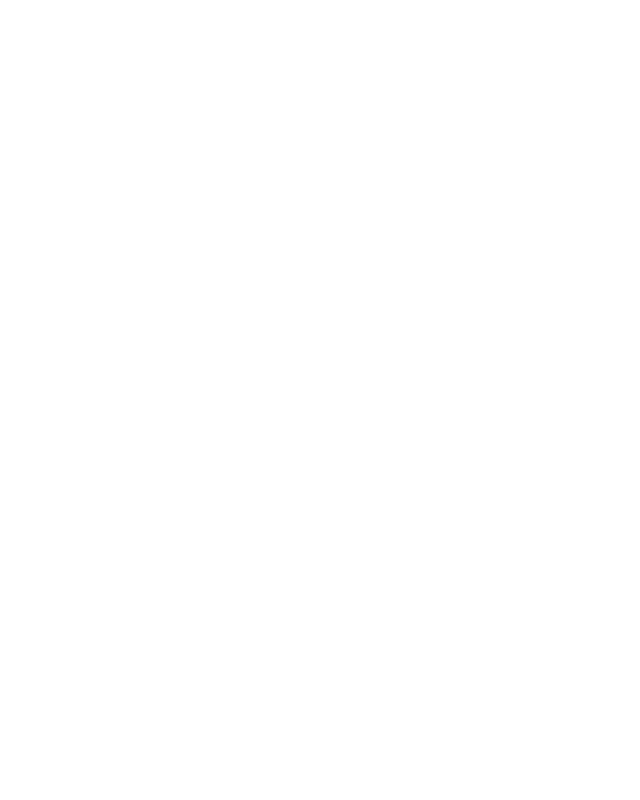
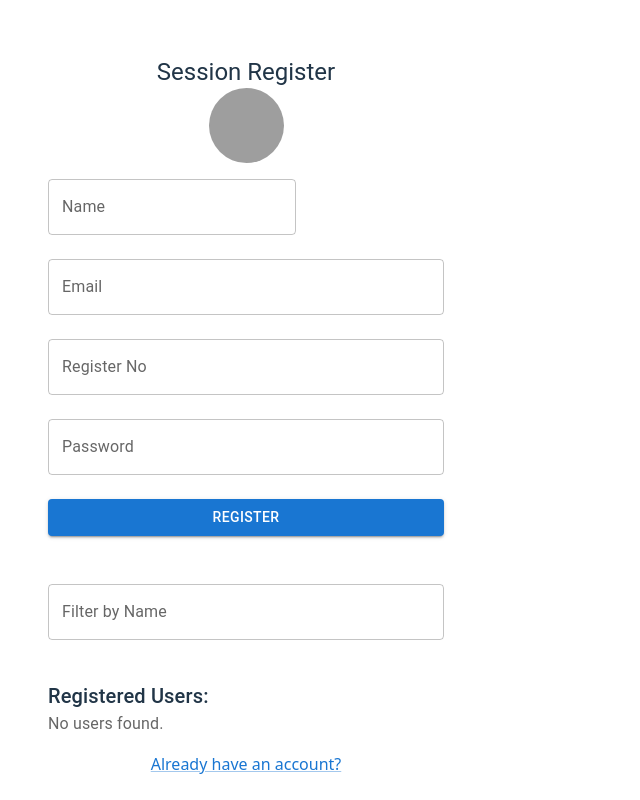
Before and after one commit to Akashp321/frontend, a React (Vite) app: page /session in a window 1280 px wide. Before the commit this address had no page. Shown: the whole page, without its empty margins (0-640 px from the left). Built offline with nearby package versions, Linux system fonts and the light colour scheme; grey boxes are pictures that could not be loaded.

Commit message:
completed filters values in session storage and server response data tables
- Maintain the filters values in session storage
- Use server response data tables to manage products

```diff
--- a/package.json
+++ b/package.json
@@ -18,11 +18,15 @@
     "@mui/material": "^7.3.1",
     "@mui/styled-engine-sc": "^7.3.1",
     "@mui/x-data-grid": "^8.9.2",
+    "@reduxjs/toolkit": "^2.8.2",
     "axios": "^1.11.0",
+    "body-parser": "^2.2.0",
+    "cors": "^2.8.5",
     "express": "^5.1.0",
     "http-proxy-middleware": "^3.0.5",
     "react": "^19.1.1",
     "react-dom": "^19.1.1",
+    "react-redux": "^9.2.0",
     "react-router-dom": "^7.7.1",
     "styled-components": "^6.1.19"
   },
--- a/src/App.jsx
+++ b/src/App.jsx
@@ -1,18 +1,20 @@
 import React from 'react';
 import { BrowserRouter as Router, Routes, Route } from 'react-router-dom';
+import {  Container } from '@mui/material';
 import LoginForm from './components/LoginForm';
 import RegisterForm from './components/RegisterForm';
-import { Typography, Container } from '@mui/material';
-
+import SessionStorage from './components/session/SessionStorage';
 function App() {
   return (
       <Router>
+        <Container maxWidth="md" sx={{ mt: 4 }}>
           <Routes>
-        <Route path="/" element={<LoginForm/>}/>
+            <Route path="/" element={<LoginForm />} />
             <Route path="/login" element={<LoginForm />} />
             <Route path="/register" element={<RegisterForm />} />
-        <Route path="/dashboard" element={<Typography variant="h5" mt={4}>Protected Page - Dashboard</Typography>} />
+            <Route path="/session" element={<SessionStorage />} />
           </Routes>
+        </Container>
       </Router>
   );
 }
--- a/src/components/LoginForm.jsx
+++ b/src/components/LoginForm.jsx
@@ -1,8 +1,6 @@
 import React, { useState } from 'react';
-import { Container, Box, TextField, Button, Typography } from '@mui/material';
+import { Container, Box, TextField, Button, Typography, Avatar, Link } from '@mui/material';
 import { login } from '../services/authService';
-import Avatar from '@mui/material/Avatar';
-import Link from '@mui/material/Link';
 
 const LoginForm = () => {
   const [form, setForm] = useState({ email: '', password: '' });
@@ -15,29 +13,27 @@
     try {
       await login(form);
       window.location.href = '/dashboard';
-    } catch {
-      setError('Invalid login credentials');
+    } catch (err) {
+      setError('Invalid email or password.',err.message);
     }
-    console.log(form);
-
   };
 
-
   return (
-       <Container maxWidth="xl" sx={{backgroundImage:`url(${''})`}}>
-      <Box mt={8} ml={10}  >
-        <Typography variant="h5">Login</Typography>
+    <Container maxWidth="xs">
+      <Box mt={8}>
+        <Typography variant="h5" align="center">Login</Typography>
         <form onSubmit={handleSubmit}>
-          <Avatar alt='profile' src='https://cdn.vectorstock.com/i/1000v/51/05/male-profile-avatar-with-brown-hair-vector-12055105.jpg' sx={{width:75,height:75,marginLeft:30}}></Avatar>
-           <Typography variant="p">Email</Typography><TextField fullWidth margin="normal" label="Email" name="email" onChange={handleChange} />
-            <Typography variant="p">Password</Typography><TextField fullWidth margin="normal" label="Password" type="password" name="password" onChange={handleChange} />
-          {error && <Typography color="error">{error}</Typography>}
-          <Button fullWidth type="submit" variant="contained">Login</Button>
+          <Avatar src="https://cdn.vectorstock.com/i/1000v/51/05/male-profile-avatar-with-brown-hair-vector-12055105.jpg" sx={{ width: 75, height: 75, margin: 'auto' }} />
+          <TextField fullWidth margin="normal" label="Email" name="email" onChange={handleChange} value={form.email} />
+          <TextField fullWidth margin="normal" label="Password" type="password" name="password" onChange={handleChange} value={form.password} />
+          {error && <Typography color="error" align="center">{error}</Typography>}
+          <Button fullWidth type="submit" variant="contained" sx={{ mt: 2 }}>Login</Button>
         </form>
-        <Link href='./register'>New user</Link>
+        <Box mt={2} textAlign="center">
+          <Link href="/register">New user? Register here.</Link>
+        </Box>
       </Box>
     </Container>
-
   );
 };
 
--- a/src/components/RegisterForm.jsx
+++ b/src/components/RegisterForm.jsx
@@ -1,11 +1,9 @@
 import React, { useState } from 'react';
-import { Container, Box, TextField, Button, Typography } from '@mui/material';
+import { Container, Box, TextField, Button, Typography, Avatar, Link } from '@mui/material';
 import { register } from '../services/authService';
-import { DataGrid } from '@mui/x-data-grid';
-import Avatar from '@mui/material/Avatar';
-import Link from '@mui/material/Link';
+
 const RegisterForm = () => {
-  const [form, setForm] = useState({ email: '', password: '', name: '' });
+  const [form, setForm] = useState({ email: '', password: '', name: '', registerNo: '' });
   const [message, setMessage] = useState('');
   const [error, setError] = useState('');
 
@@ -16,69 +14,32 @@
     try {
       await register(form);
       setMessage('Registration successful. Please login.');
-      setForm({ email: '', password: '', name: '' });
-    } catch (err) {
-      setError('Email may already be registered.',err.message);
+      setForm({  name: '', email: '', registerNo: '',password: '', });
+      setError('');
+    } catch {
+      setError('Email may already be registered.');
+      setMessage('');
     }
-    console.log(form)
   };
-const column=[ { field: 'id', headerName: 'ID', width: 90 },
-  {
-    field: '_id',
-    headerName: 'id',
-    width: 150,
-    editable: true,
-  },
-  {
-    field: 'name',
-    headerName: 'Name',
-    width: 150,
-    editable: true,
-  },
-   {
-    field: 'email',
-    headerName: 'Email',
-    width: 150,
-    editable: true,
-  }, {
-    field: 'registerno',
-    headerName: 'RegisterNo',
-    width: 150,
-    editable: true,
-  },
-]
-const rows=[{id:form._id,name:form.name,email:form.email,registerno:form.registerno}]
+
   return (
     <Container maxWidth="xs">
       <Box mt={8}>
-        <Typography variant="h5">Register Form</Typography>
-          <Avatar alt='profile' src='https://cdn.vectorstock.com/i/1000v/51/05/male-profile-avatar-with-brown-hair-vector-12055105.jpg' sx={{width:75,height:75,marginLeft:20}}></Avatar>
+        <Typography variant="h5" align="center">Register</Typography>
         <form onSubmit={handleSubmit}>
-          <Typography variant="p">Name</Typography> <TextField fullWidth margin="normal" label="Name" name="name" onChange={handleChange} />
-          <Typography variant="p">Email</Typography> <TextField fullWidth margin="normal" label="Email" name="email" onChange={handleChange} />
-           <Typography variant="p">RegisterNo</Typography>  <TextField fullWidth margin="normal" label="RegisterNo" name="registerNo" onChange={handleChange} />
-          <Typography variant="p">Password</Typography> <TextField fullWidth margin="normal" label="Password" type="password" name="password" onChange={handleChange} />
-          {message && <Typography color="primary">{message}</Typography>}
-          {error && <Typography color="error">{error}</Typography>}
-          <Link href='./'>Have a Account</Link>
-          <Button fullWidth type="submit" variant="contained">Register</Button>
+          <Avatar src="https://cdn.vectorstock.com/i/1000v/51/05/male-profile-avatar-with-brown-hair-vector-12055105.jpg" sx={{ width: 75, height: 75, margin: 'auto' }} />
+          <TextField fullWidth margin="normal" label="Name" name="name" onChange={handleChange} value={form.name} />
+          <TextField fullWidth margin="normal" label="Email" name="email" onChange={handleChange} value={form.email} />
+          <TextField fullWidth margin="normal" label="Register No" name="registerNo" onChange={handleChange} value={form.registerNo} />
+          <TextField fullWidth margin="normal" label="Password" type="password" name="password" onChange={handleChange} value={form.password} />
+          {message && <Typography color="primary" align="center">{message}</Typography>}
+          {error && <Typography color="error" align="center">{error}</Typography>}
+          <Button fullWidth type="submit" variant="contained" sx={{ mt: 2 }}>Register</Button>
         </form>
+        <Box mt={2} textAlign="center">
+          <Link href="/">Already have an account?</Link>
+        </Box>
       </Box>
-      {/* <DataGrid rows={rows}
-      columns={column}
-      initialState={{
-        pagination: {
-            paginationModel: {
-              pageSize: 5,
-            },
-          }
-      }}
-      pageSizeOption={[5]}
-      checkboxSelection
-      disableRowSelectiononClick
-      /> */}
-
-
     </Container>
   );
 };
--- /dev/null
+++ b/src/components/session/SessionStorage.jsx
@@ -0,0 +1,102 @@
+import React, { useState, useEffect } from 'react';
+import {Container,Box,TextField,Button,Typography,Avatar,Link,List,ListItem,ListItemText} from '@mui/material';
+const SessionStorage=()=>{
+  const [userd, setUserd] = useState({_id:'',email:'',password:'',name:'',registerNo:''});
+  const [allUsers,setAllUsers]=useState([]);
+  const [filterName,setFilterName]=useState('');
+  const [filteredUsers,setFilteredUsers]=useState([]);
+  useEffect(()=>{
+    const storedData=sessionStorage.getItem('Usersession');
+    if (storedData){
+      const parsed=JSON.parse(storedData);
+      setAllUsers(parsed);
+      setFilteredUsers(parsed);
+    }
+  }, []);
+
+  const handleChange=(e)=>{
+    setUserd({ ...userd,[e.target.name]:e.target.value});
+  };
+  const handleSubmit=(e)=>{
+    e.preventDefault();
+    const existingData=JSON.parse(sessionStorage.getItem('Usersession')) || [];
+    const newData=[...existingData, userd];
+    sessionStorage.setItem('Usersession', JSON.stringify(newData));
+    setAllUsers(newData);
+    setFilteredUsers(newData);
+    alert('User registered successfully!');
+    setUserd({ _id: '', email: '', password: '', name: '', registerNo: '' });
+  };
+  const handleDelete = (nameToDelete) => {
+    const updatedData = allUsers.filter((user) => user.name !== nameToDelete);
+    sessionStorage.setItem('Usersession', JSON.stringify(updatedData));
+    setAllUsers(updatedData);
+    setFilteredUsers(updatedData);
+    alert(`User "${nameToDelete}" deleted`);
+  };
+
+  const handleFilter=(e)=>{
+    const value=e.target.value;
+    setFilterName(value);
+    if (!value.trim()) {
+      setFilteredUsers(allUsers);
+    } else {
+      const filtered = allUsers.filter((user) =>
+        user.name.toLowerCase().includes(value.toLowerCase())
+      );
+      setFilteredUsers(filtered);
+    }
+  };
+  return (
+    <Container maxWidth="xs">
+      <Box mt={4}>
+        <Typography variant="h5" align="center">Session Register</Typography>
+        <form onSubmit={handleSubmit}>
+          <Avatar
+            src="https://cdn.vectorstock.com/i/1000v/51/05/male-profile-avatar-with-brown-hair-vector-12055105.jpg"
+            sx={{ width: 75, height: 75, margin: 'auto' }}
+          />
+          <TextField fullWi margin="normal" label="Name" name="name" value={userd.name} onChange={handleChange} />
+          <TextField fullWidth margin="normal" label="Email" name="email" value={userd.email} onChange={handleChange}
+          />
+          <TextField fullWidth margin="normal" label="Register No" name="registerNo" value={userd.registerNo} onChange={handleChange}
+          />
+          <TextField fullWidth margin="normal" label="Password" type="password" name="password" value={userd.password} onChange={handleChange}/>
+          <Button fullWidth type="submit" variant="contained" sx={{ mt: 2 }}>
+            Register
+          </Button>
+        </form>
+        <Box mt={4}>
+          <TextField fullWidth margin="normal" label="Filter by Name" value={filterName} onChange={handleFilter}/>
+        </Box>
+        <Box mt={4}>
+          <Typography variant="h6">Registered Users:</Typography>
+          {filteredUsers.length > 0 ? (
+            <List>
+              {filteredUsers.map((user, index) => (
+                <ListItem
+                  key={index}
+                  sx={{border: '1px solid #ccc', borderRadius: 1, mb: 1 }}
+                  secondaryAction={
+                    <Button color="error" variant="contained" size="small" onClick={() => handleDelete(user.name)}>
+                      Delete
+                    </Button>
+                  }
+                >
+                  <ListItemText primary={user.name} secondary={`Email: ${user.email}, Reg No: ${user.registerNo}`}/>
+                </ListItem>
+              ))}
+            </List>
+          ) : (
+            <Typography color="text.secondary">No users found.</Typography>
+          )}
+        </Box>
+        <Box mt={2} textAlign="center">
+          <Link href="/">Already have an account?</Link>
+        </Box>
+      </Box>
+    </Container>
+  );
+};
+
+export default SessionStorage;
```
Also changed, not shown: src/components/Dashboard.jsx (added, +52 -0 lines), src/services/authService.js (+10 -13 lines), 1 other file (tests, documents, lock files or other folders). Lines whose indentation alone changed are shown as unchanged.
